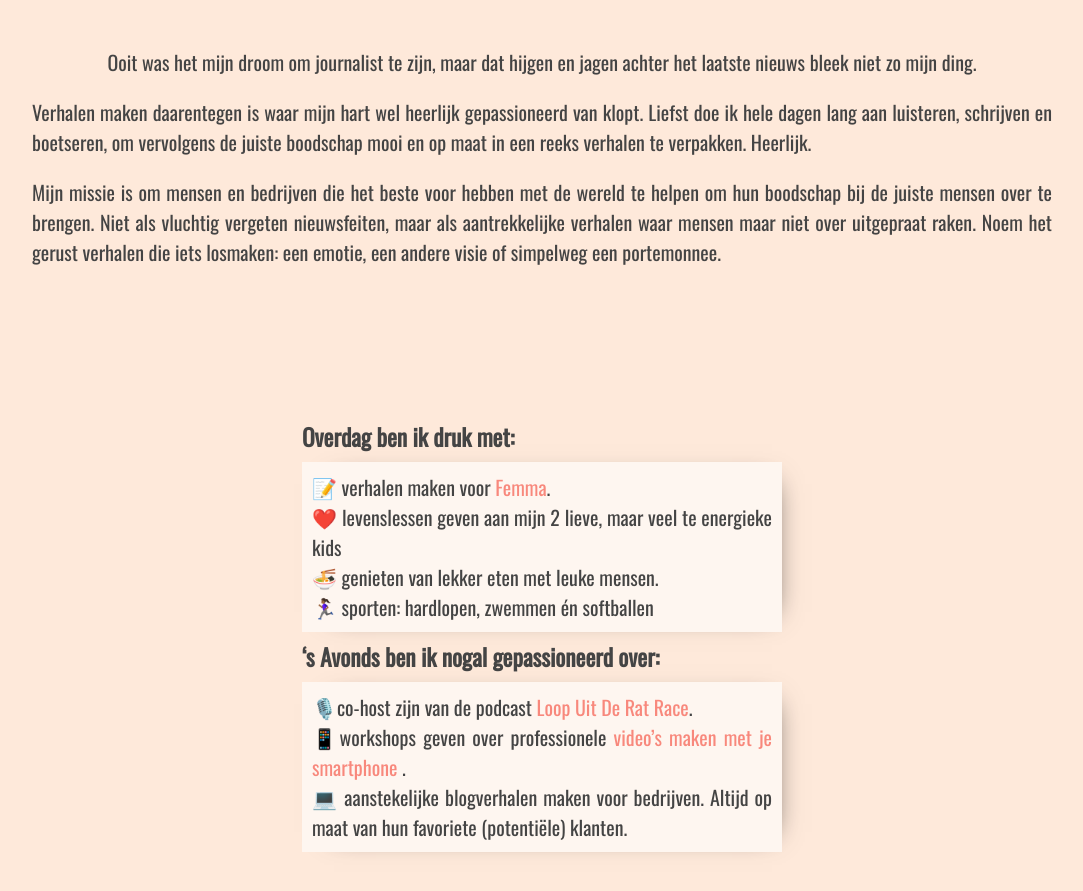
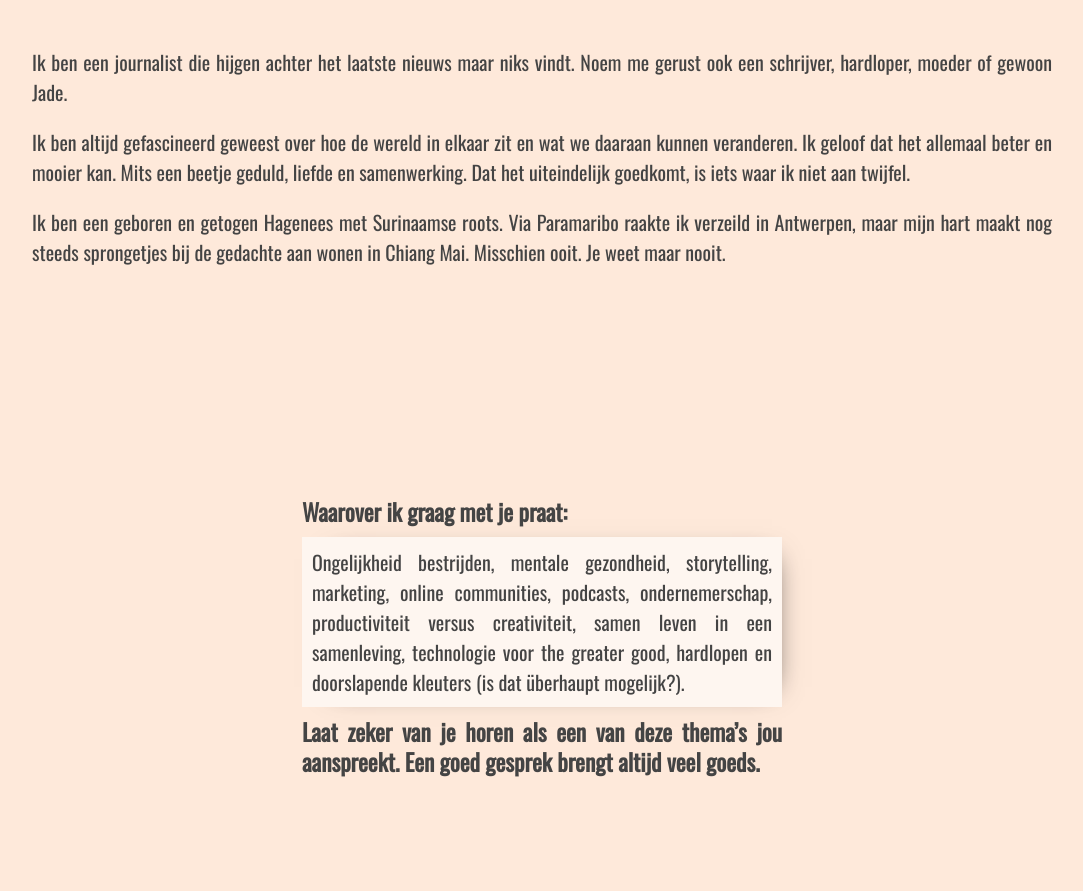
Before and after one commit to jaduh/landingspage2020, a plain HTML site: page about.html in a window 1280 px wide. Shown: the part 817-1708 px from the top of the page, without its empty margins (98-1181 px from the left). Drawn offline with nearby package versions, Linux system fonts and the light colour scheme; a web font is replaced by a local one.

Commit message:
nieuwe copy homepage en about

```diff
--- a/about.html
+++ b/about.html
@@ -64,12 +64,14 @@ height="0" width="0" style="display:none;visibility:hidden"></iframe></noscript>
   <h1>Hi, ik ben Jade
     <span class="enters">en ik maak verhalen</span>
   </h1>
-  <p class ='nieuwsbrief-uitleg'>Ooit was het mijn droom om journalist te zijn, maar dat hijgen en jagen achter het laatste nieuws bleek niet zo mijn ding.
+  <p class ='nieuwsbrief-uitleg'>Ik ben een journalist die hijgen achter het laatste nieuws maar niks vindt. Noem me gerust ook een schrijver, hardloper, moeder of gewoon Jade.
+
  </p>
-  <p class ='nieuwsbrief-uitleg'>Verhalen maken daarentegen is waar mijn hart wel heerlijk gepassioneerd van klopt. Liefst doe ik hele dagen lang aan luisteren, schrijven en boetseren, om vervolgens de juiste boodschap mooi en op maat in een reeks verhalen te verpakken. Heerlijk.
+  <p class ='nieuwsbrief-uitleg'> Ik ben altijd gefascineerd geweest over hoe de wereld in elkaar zit en wat we daaraan kunnen veranderen. Ik geloof dat het allemaal beter en mooier kan. Mits een beetje geduld, liefde en samenwerking. Dat het uiteindelijk goedkomt, is iets waar ik niet aan twijfel.
+
+
+<p class ='nieuwsbrief-uitleg'>Ik ben een geboren en getogen Hagenees met Surinaamse roots. Via Paramaribo raakte ik verzeild in Antwerpen, maar mijn hart maakt nog steeds sprongetjes bij de gedachte aan wonen in Chiang Mai. Misschien ooit. Je weet maar nooit.
 </p>
-<p class ='nieuwsbrief-uitleg'>Mijn missie is om mensen en bedrijven die het beste voor hebben met de wereld te helpen om hun boodschap bij de juiste mensen over te brengen. Niet als vluchtig vergeten nieuwsfeiten, maar als aantrekkelijke verhalen waar mensen maar niet over uitgepraat raken. Noem het gerust verhalen die iets losmaken: een emotie, een andere visie of simpelweg een portemonnee.</p>
-
 
 
 
@@ -83,33 +85,20 @@ height="0" width="0" style="display:none;visibility:hidden"></iframe></noscript>
 <section class='deel-drie'>
 
 <div class='talent-content nieuwsbrief-uitleg'>
-  <h3> Overdag ben ik druk met:
+  <h3> Waarover ik graag met je praat:
 </h3>
 
 <div class="talents-ruimte een-talent">
 
 
-
-  <p> 📝 verhalen maken voor <a href="www.femma.be">Femma</a>.</p>
-<p>❤️ levenslessen geven aan mijn 2 lieve,<span class="enter"> maar veel te energieke kids</span></p>
-<p>🍜 genieten van lekker eten met leuke mensen.</p>
-  <p>🏃🏾‍♀️ sporten: hardlopen, zwemmen én softballen </p>
-</div>
-<h3> ‘s Avonds ben ik nogal gepassioneerd over:</h3>
-<div class="talents-ruimte twee-talent">
+<p>Ongelijkheid bestrijden, mentale gezondheid, storytelling, marketing, online communities, podcasts, ondernemerschap, productiviteit versus creativiteit, samen leven in een samenleving, technologie voor the greater good, hardlopen en doorslapende kleuters (is dat überhaupt mogelijk?).
+</p>
 
 
 
-
-  <p>🎙️co-host zijn van de podcast <a href="www.loopuitderatrace.be">Loop Uit De Rat Race</a>.</p>
-
-
-  <p>📱workshops geven over professionele <a href="www.projectsmartphone.com">video’s  maken met je smartphone </a> .</p>
-
- <p>💻 aanstekelijke blogverhalen maken voor bedrijven. Altijd op maat van hun favoriete (potentiële) klanten. </p>
-
-
 </div>
+<h3> Laat zeker van je horen als een van deze thema’s jou aanspreekt. Een goed gesprek brengt altijd veel goeds.
+</h3>
 
 </div>
 </section>
--- a/css/main.css
+++ b/css/main.css
@@ -48,7 +48,7 @@ margin: 4rem;
 
   width: 80%;
   height: 90%;
-background:  url("/images/planten2.jpg");
+background:  url("/images/jadenoodles.jpg");
 
   background-position: center;
   background-size: cover;
```
Also changed, not shown: blog/nieuws.html (added, +20 -0 lines), index.html (+5 -5 lines), nieuws.html (renamed from blog.html, +1 -1 lines), 1 other file.
